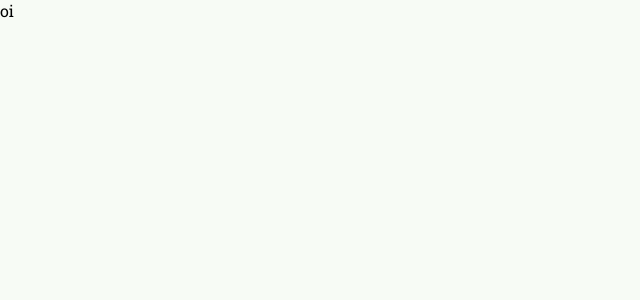
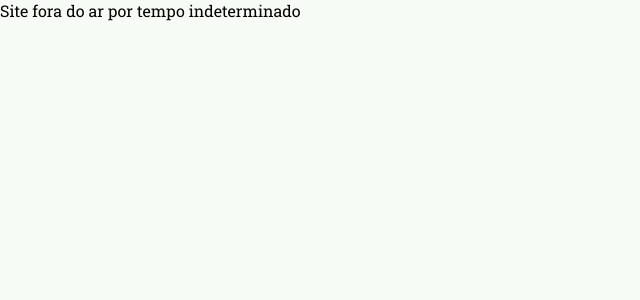
Before and after one commit to thlindustries/tidbits, a React (Create React App) app: page / in a window 1280 px wide. Shown: the top 300 px of the page, without its empty margins (0-640 px from the left). Built offline with nearby package versions, Linux system fonts and the light colour scheme; a web font is replaced by a local one.

Commit message:
customer didnt paid me

```diff
--- a/src/Pages/Landing/index.tsx
+++ b/src/Pages/Landing/index.tsx
@@ -36,7 +36,7 @@ import qualityIcon from '../../assets/quality.svg';
 const Landing: React.FC = () => {
   return (
     <>
-      <p>oi</p>
+      <p>Site fora do ar por tempo indeterminado</p>
       {/* <Header />
       <Container>
         <Section className="first-section">
```
